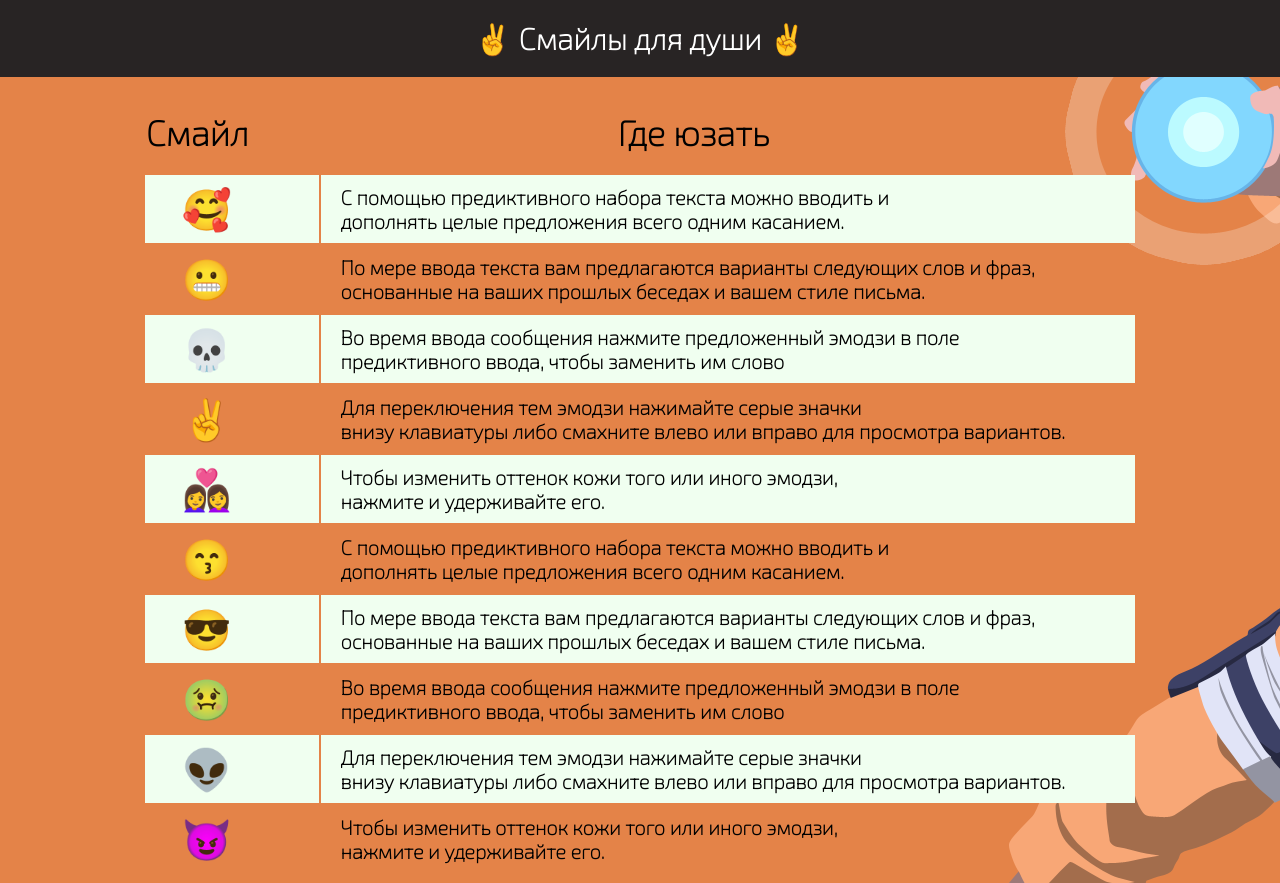
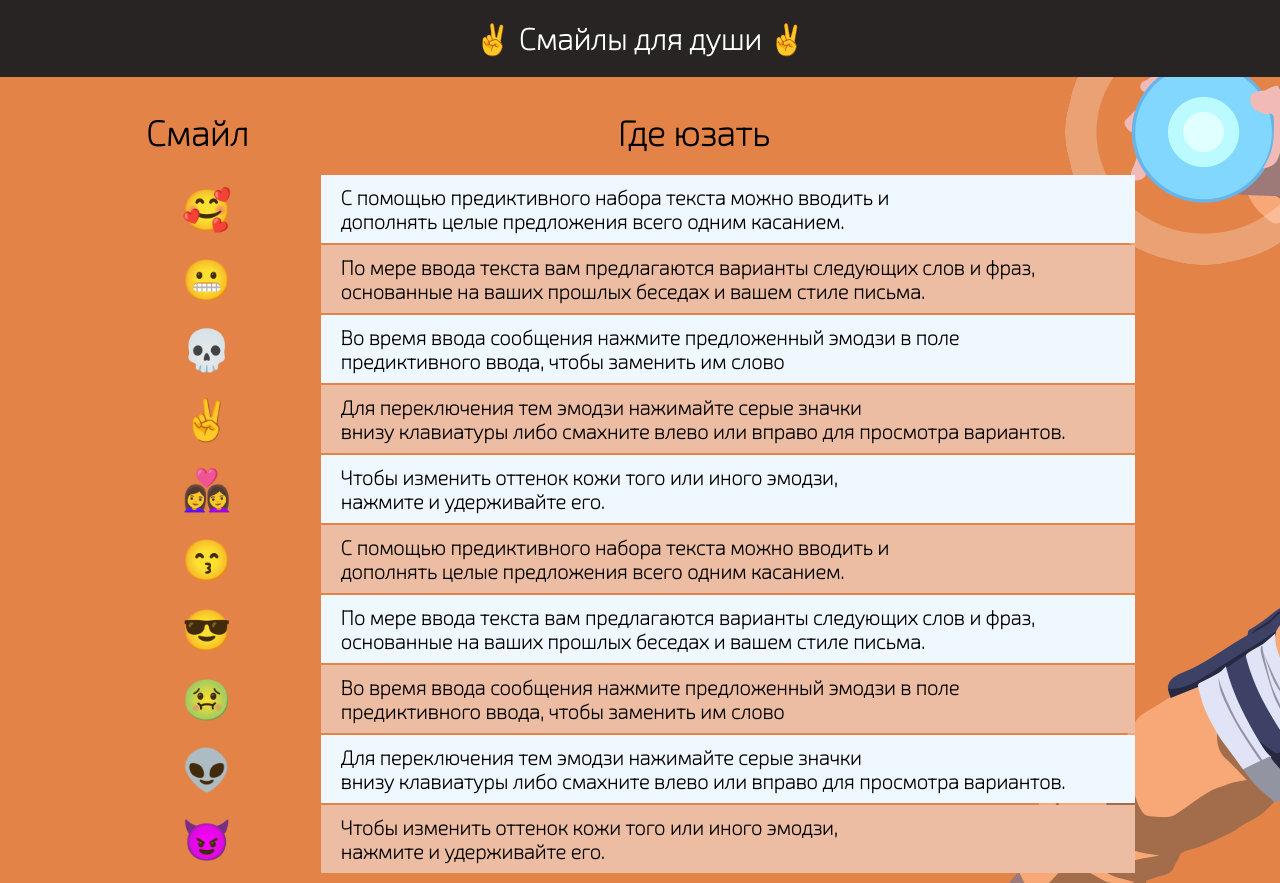
Before and after one commit to AleksandraTertyshnaya/Test-task, a PHP site: page /smile.html in a window 1280 px wide. Run offline with PHP 8.4, Linux system fonts and the light colour scheme.

Commit message:
added background

```diff
--- a/smile.css
+++ b/smile.css
@@ -55,11 +55,22 @@ color:#ffffff;
       padding-top: 10px;
       padding-left: 20px;
       padding-bottom: 10px;
+      background-color: #ecbda2;
+    }
 
+    .text1{
+        font-family:  'Exo 2', sans-serif;
+        font-weight: bold;
+        font-size: 20px;
+      padding-right: 70px;
+      padding-top: 10px;
+      padding-left: 20px;
+      padding-bottom: 10px;
+      background-color: #F0F8FF;
     }
 
     .backcolor{
-        background-color: #F0FFF0	;
+        background-color: #F0F8FF		;
         border-spacing:0;
     }
 
--- a/smile.html
+++ b/smile.html
@@ -22,15 +22,15 @@ url('https://fonts.googleapis.com/css2?family=Exo+2:wght@100&family=Montserrat:w
         <th>Где юзать</th>
 
        </tr>
-       <tr class="backcolor"><td class="emoji">🥰</td><td class="text">С помощью предиктивного набора текста можно вводить и <br>дополнять целые предложения всего одним касанием.</td>
+       <tr ><td class="emoji">🥰</td><td class="text1">С помощью предиктивного набора текста можно вводить и <br>дополнять целые предложения всего одним касанием.</td>
        <tr><td class="emoji">😬</td><td class="text">По мере ввода текста вам предлагаются варианты следующих слов и фраз,<br> основанные на ваших прошлых беседах и вашем стиле письма. </td>
-       <tr class="backcolor"><td class="emoji">💀</td><td class="text">Во время ввода сообщения нажмите предложенный эмодзи в поле<br> предиктивного ввода, чтобы заменить им слово </td>
+       <tr ><td class="emoji">💀</td><td class="text1">Во время ввода сообщения нажмите предложенный эмодзи в поле<br> предиктивного ввода, чтобы заменить им слово </td>
        <tr><td class="emoji">✌️</td><td class="text">Для переключения тем эмодзи нажимайте серые значки <br> внизу клавиатуры либо смахните влево или вправо для просмотра вариантов.</td>
-       <tr class="backcolor"><td class="emoji">👩‍❤️‍👩</td><td class="text">Чтобы изменить оттенок кожи того или иного эмодзи, <br>нажмите и удерживайте его.</td>
+       <tr ><td class="emoji">👩‍❤️‍👩</td><td class="text1">Чтобы изменить оттенок кожи того или иного эмодзи, <br>нажмите и удерживайте его.</td>
        <tr><td class="emoji">😙</td><td class="text">С помощью предиктивного набора текста можно вводить и <br>дополнять целые предложения всего одним касанием.</td>
-       <tr class="backcolor"><td class="emoji">😎</td><td class="text">По мере ввода текста вам предлагаются варианты следующих слов и фраз,<br> основанные на ваших прошлых беседах и вашем стиле письма.</td>
+       <tr ><td class="emoji">😎</td><td class="text1">По мере ввода текста вам предлагаются варианты следующих слов и фраз,<br> основанные на ваших прошлых беседах и вашем стиле письма.</td>
        <tr><td class="emoji">🤢</td><td class="text">Во время ввода сообщения нажмите предложенный эмодзи в поле<br> предиктивного ввода, чтобы заменить им слово </td>
-       <tr class="backcolor"><td class="emoji">👽</td><td class="text">Для переключения тем эмодзи нажимайте серые значки <br> внизу клавиатуры либо смахните влево или вправо для просмотра вариантов.</td>
+       <tr ><td class="emoji">👽</td><td class="text1">Для переключения тем эмодзи нажимайте серые значки <br> внизу клавиатуры либо смахните влево или вправо для просмотра вариантов.</td>
        <tr><td class="emoji">😈</td><td class="text">Чтобы изменить оттенок кожи того или иного эмодзи, <br>нажмите и удерживайте его.</td>
 
 </table>
```
